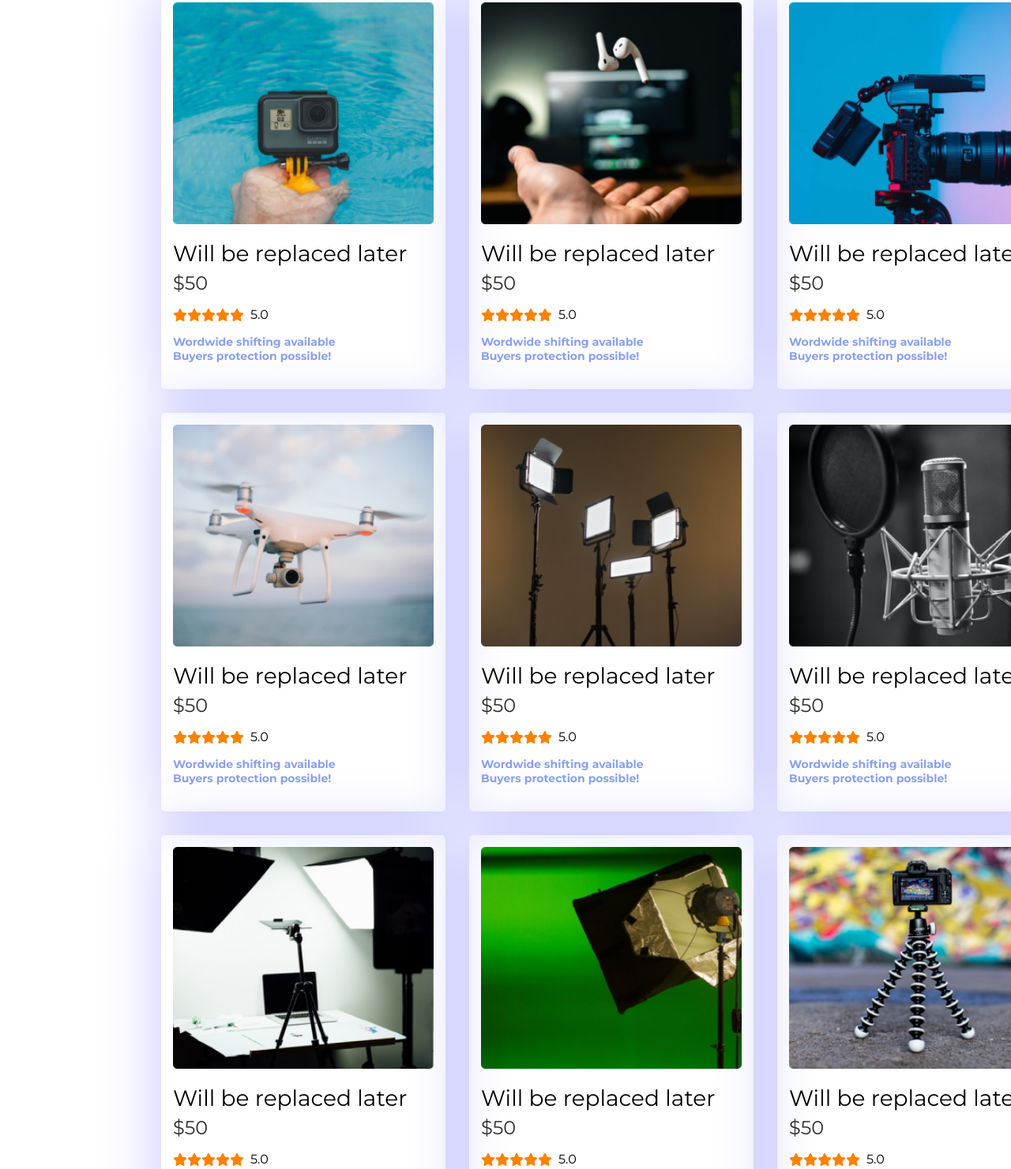
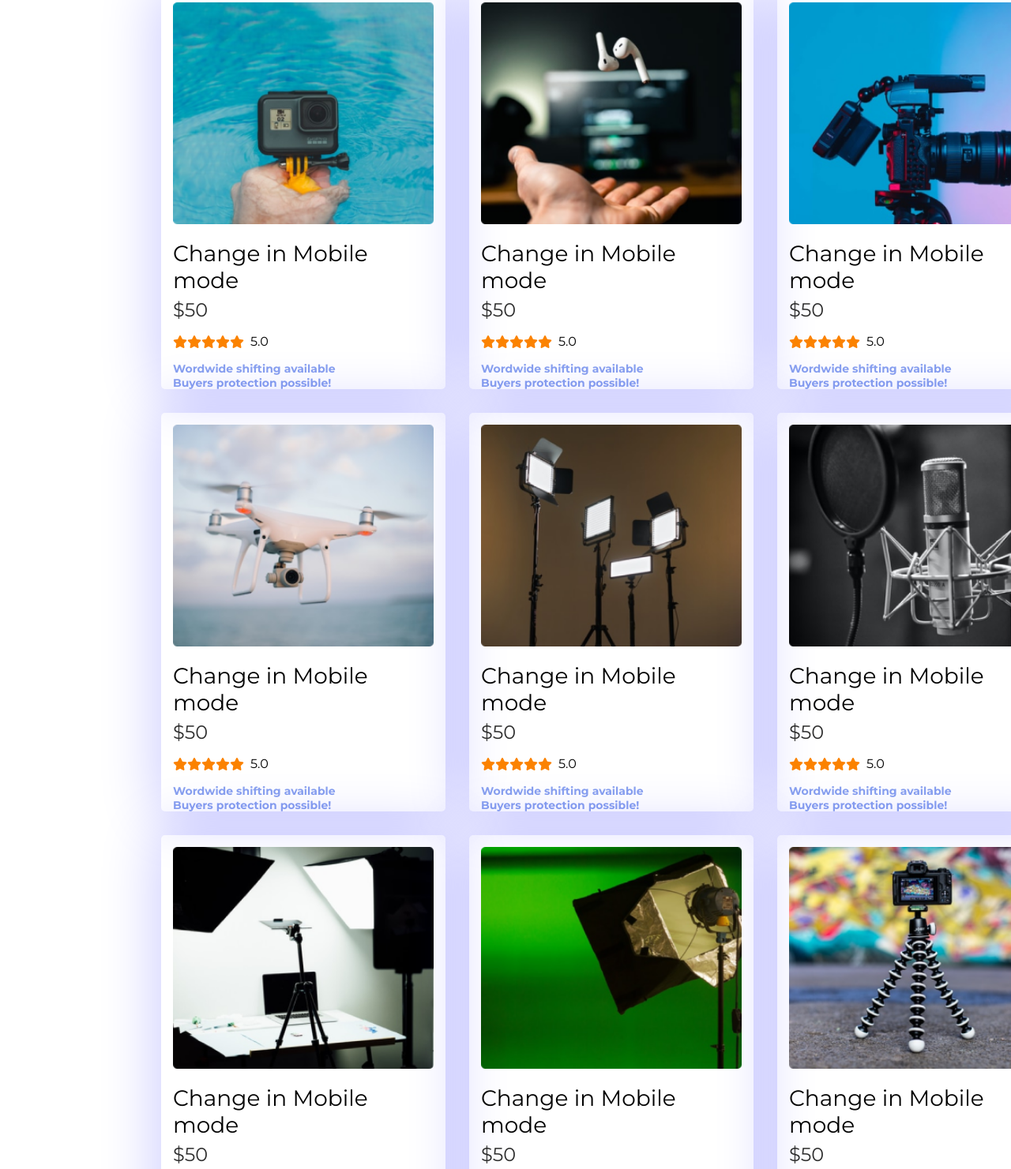
Before and after one commit to Sagar-DU/influencer-gear-2022, a plain HTML site: page index.html in a window 1280 px wide. Shown: the part 982-2463 px from the top of the page at 79% size. Drawn offline with Linux system fonts and the light colour scheme.

```diff
--- a/index.html
+++ b/index.html
@@ -66,7 +66,7 @@
         <div class="products">
             <article class="product">
                 <img src="images/action.png" alt="action-camera">
-                <h3 class="product-name">Will be replaced later</h3>
+                <h3 class="product-name">Change in Mobile mode</h3>
                 <h4 class="price" class="price">$50</h4>
                 <p>
                     <i class="fa-solid fa-star"></i>
@@ -80,7 +80,7 @@
             </article>
             <article class="product">
                 <img src="/images/airpod.png" alt="airpods">
-                <h3 class="product-name">Will be replaced later</h3>
+                <h3 class="product-name">Change in Mobile mode</h3>
                 <h4 class="price">$50</h4>
                 <p>
                     <i class="fa-solid fa-star"></i>
@@ -94,7 +94,7 @@
             </article>
             <article class="product">
                 <img src="/images/camera.png" alt="dslr-camera">
-                <h3 class="product-name">Will be replaced later</h3>
+                <h3 class="product-name">Change in Mobile mode</h3>
                 <h4 class="price">$50</h4>
                 <p>
                     <i class="fa-solid fa-star"></i>
@@ -108,7 +108,7 @@
             </article>
             <article class="product">
                 <img src="images/drone.png" alt="drone">
-                <h3 class="product-name">Will be replaced later</h3>
+                <h3 class="product-name">Change in Mobile mode</h3>
                 <h4 class="price">$50</h4>
                 <p>
                     <i class="fa-solid fa-star"></i>
@@ -122,7 +122,7 @@
             </article>
             <article class="product">
                 <img src="images/lights.png" alt="lights">
-                <h3 class="product-name">Will be replaced later</h3>
+                <h3 class="product-name">Change in Mobile mode</h3>
                 <h4 class="price">$50</h4>
                 <p>
                     <i class="fa-solid fa-star"></i>
@@ -136,7 +136,7 @@
             </article>
             <article class="product">
                 <img src="images/mic.png" alt="mic">
-                <h3 class="product-name">Will be replaced later</h3>
+                <h3 class="product-name">Change in Mobile mode</h3>
                 <h4 class="price">$50</h4>
                 <p>
                     <i class="fa-solid fa-star"></i>
@@ -150,7 +150,7 @@
             </article>
             <article class="product">
                 <img src="images/setup.png" alt="setup">
-                <h3 class="product-name">Will be replaced later</h3>
+                <h3 class="product-name">Change in Mobile mode</h3>
                 <h4 class="price">$50</h4>
                 <p>
                     <i class="fa-solid fa-star"></i>
@@ -164,7 +164,7 @@
             </article>
             <article class="product">
                 <img src="images/single-light.png" alt="single-light">
-                <h3 class="product-name">Will be replaced later</h3>
+                <h3 class="product-name">Change in Mobile mode</h3>
                 <h4 class="price">$50</h4>
                 <p>
                     <i class="fa-solid fa-star"></i>
@@ -178,7 +178,7 @@
             </article>
             <article class="product">
                 <img src="images/tripod.png" alt="mini-tripod">
-                <h3 class="product-name">Will be replaced later</h3>
+                <h3 class="product-name">Change in Mobile mode</h3>
                 <h4 class="price">$50</h4>
                 <p>
                     <i class="fa-solid fa-star"></i>
@@ -192,5 +192,7 @@
             </article>
         </div>
     </secttion>
+    <!-- Bonus Section -->
+
 </body>
 </html>
```
